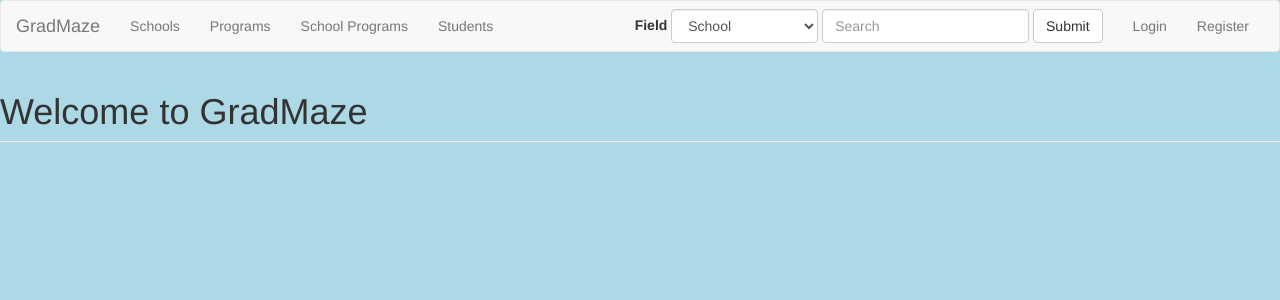
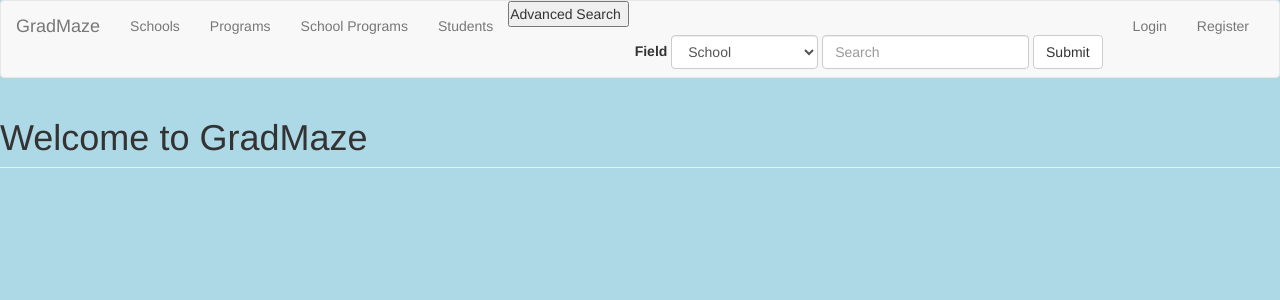
Before and after one commit to pawanaraballi/GradMaze, a Django app: page /GradMaze/ in a window 1280 px wide. Shown: the top 300 px of the page. Run offline with Django 3.2, Linux system fonts and the light colour scheme; some libraries are stand-ins or nearby versions.

Commit message:
Initial Commit

```diff
--- a/main/urls.py
+++ b/main/urls.py
@@ -39,4 +39,5 @@ urlpatterns = [
     url(r'^detailprogram/$', views.DetailProgramListView.as_view(), name='detail-program-list'),
     url(r'^users/$', views.UserListView.as_view(), name='user-list'),
     url(r'^users/(?P<pk>\d+)$', views.DetailStudentListView.as_view(), name='detail-student'),
+    url(r'^advancedsearch/$', views.AdvancedSearchResultView.as_view(), name='advanced-search-results'),
 ]
--- a/main/views.py
+++ b/main/views.py
@@ -494,3 +494,30 @@ class CancelSubView(View):
         CreditCard.objects.get(user_id=request.user.id).delete()
 
         return HttpResponse('result')
+
+class AdvancedSearchResultView(View):
+    template_name = 'advanced_search_results.html'
+
+    @method_decorator(csrf_exempt)
+    def dispatch(self, request, *args, **kwargs):
+        return super(AdvancedSearchResultView, self).dispatch(request, *args, **kwargs)
+
+    def post(self, request, *args, **kwargs):
+
+        school = []
+        program = []
+        from django.db.models import Q
+        # if(request.POST.get('query-advanced-search-school') != '' and request.POST.get('query-advanced-search-program') != ''):
+        #     school = School.objects.filter(Q(name__icontains=request.POST.get('query-advanced-search-school'))|Q(abbr__icontains=request.POST.get('query-advanced-search-school'))),
+        #     program = Program.objects.filter(Q(name__icontains=request.POST.get('query-advanced-search-program'))|Q(level__icontains=request.POST.get('query-advanced-search-program')))
+        if(request.POST.get('query-advanced-search-school') != ''):
+            school = School.objects.filter(Q(name__icontains=request.POST.get('query-advanced-search-school'))|Q(abbr__icontains=request.POST.get('query-advanced-search-school')))
+        if(request.POST.get('query-advanced-search-program') != ''):
+            program = Program.objects.filter(Q(name__icontains=request.POST.get('query-advanced-search-program'))|Q(level__icontains=request.POST.get('query-advanced-search-program')))
+
+
+
+        params = {'school':school,
+                  'program':program}
+
+        return render(request, self.template_name,params )
--- a/templates/base.html
+++ b/templates/base.html
@@ -10,8 +10,17 @@
     <link href="{% static 'css/bootstrap.min.css' %}" rel="stylesheet">
     <link href="{% static 'css/base.css' %}" rel="stylesheet">
     {% block styles %}{% endblock %}
+    <script src="https://ajax.googleapis.com/ajax/libs/jquery/1.12.2/jquery.min.js"></script>
 
 </head>
+<script>
+$(document).ready(function(){
+    $( "#form-advanced-search").hide();
+    $("#divadvancedsearchbutton").click(function(){
+    $( "#form-advanced-search").toggle();
+})
+});
+</script>
 <body>
 
     <nav class="navbar navbar-default">
@@ -46,7 +55,7 @@
                         <li><a href="{% url 'register' %}">Register</a></li>
                     {% endif %}
                 </ul>
-
+                <button class="nav navbar-nav navbar-left" id="divadvancedsearchbutton">Advanced Search</button>
 
                 <form class="navbar-form navbar-right" role="search" action="{%url 'search-results' %}" method="post">
                     <div class="form-group">
@@ -61,7 +70,16 @@
                     </div>
                     <button type="submit" class="btn btn-default">Submit</button>
                 </form>
-
+                    <form class="navbar-form" role="search" id="form-advanced-search" action="{%url 'advanced-search-results' %}" method="post">
+                        <div class="form-group">
+                            <label>Advanced Search</label><br>
+                            <label>School</label>
+                            <input type="text" id="school-advanced" class="form-control" placeholder="School" name="query-advanced-search-school">
+                            <label>Program</label>
+                            <input type="text" id="program-advanced" class="form-control" placeholder="Program" name="query-advanced-search-program">
+                        </div>
+                        <button type="submit" class="btn btn-default">Submit</button>
+                    </form>
 
             </div><!-- /.navbar-collapse -->
         </div><!-- /.container-fluid -->
```
Also changed, not shown: templates/advanced_search_results.html (added, +51 -0 lines), db.sqlite3 (added).
